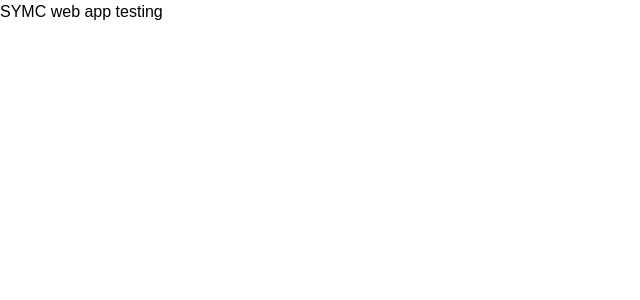
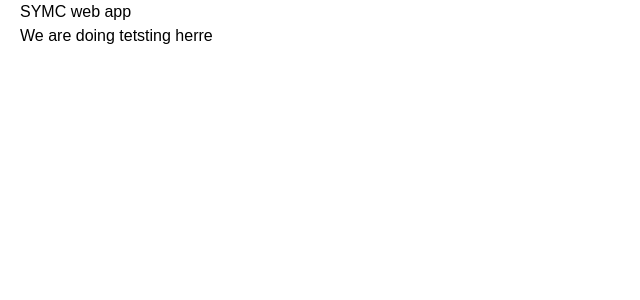
Before and after one commit to Rishabhtanwar00/symc, a Next.js app: page / in a window 1280 px wide. Shown: the top 300 px of the page, without its empty margins (0-640 px from the left). Built offline with nearby package versions, Linux system fonts and the light colour scheme.

Commit message:
made some changes in home layout and page

```diff
--- a/app/layout.tsx
+++ b/app/layout.tsx
@@ -14,7 +14,9 @@ export default function RootLayout({
 }>) {
 	return (
 		<html lang='en'>
-			<body className={`${Poppins.variable} antialiased`}>{children}</body>
+			<body className={`${Poppins.variable} antialiased`}>
+				<div className='px-5'>{children} </div>
+			</body>
 		</html>
 	);
 }
--- a/app/page.tsx
+++ b/app/page.tsx
@@ -2,7 +2,8 @@ export default function Home() {
 	return (
 		<div className=''>
 			<main>
-				<h1>SYMC web app testing</h1>
+				<h1>SYMC web app</h1>
+				<h2>We are doing tetsting herre</h2>
 			</main>
 		</div>
 	);
```
